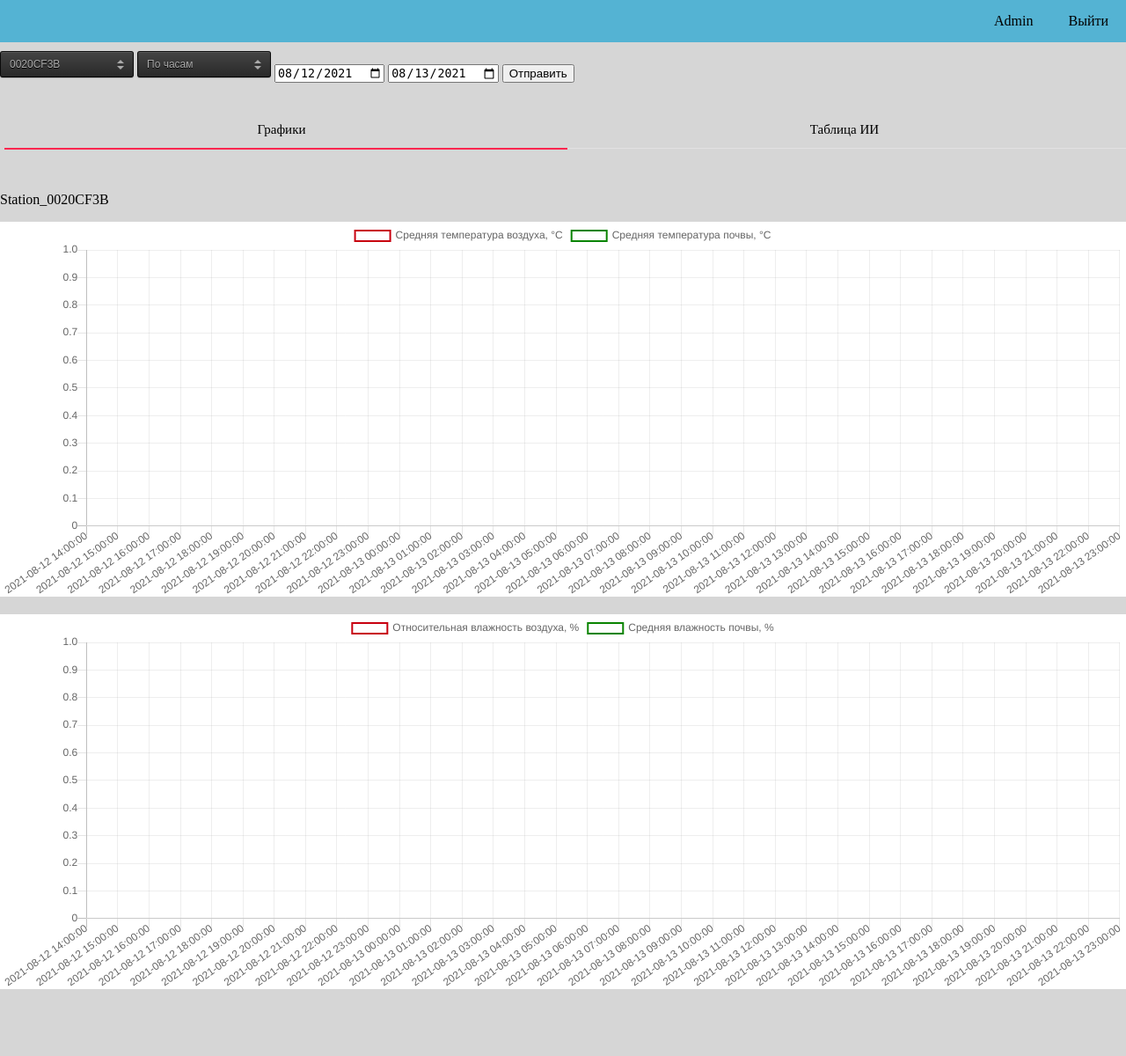
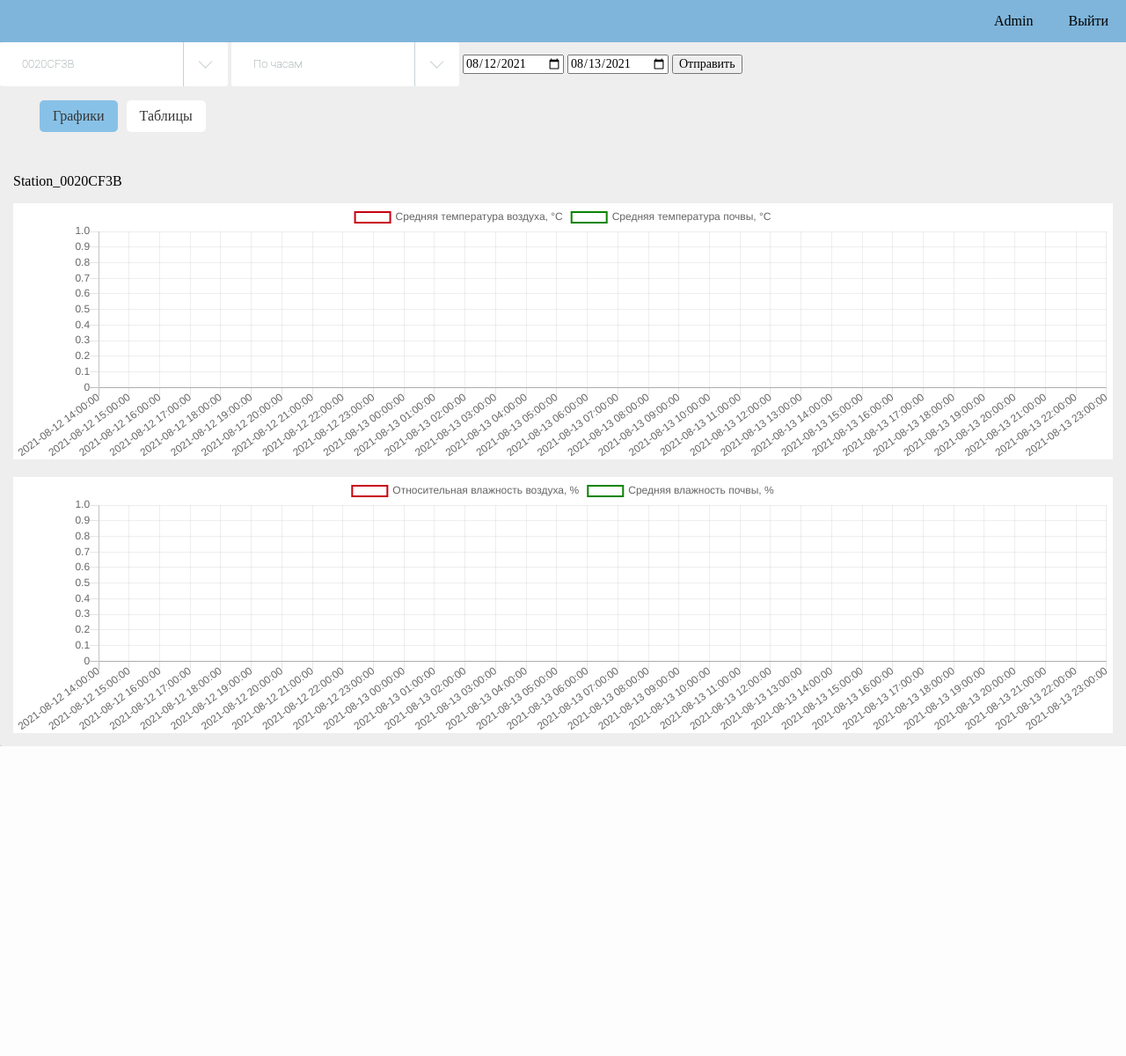
Before and after one commit to Winleynnn/Monitoring_test_project, a Django app: page / in a window 1280 px wide. Shown: the whole page at 88% size. After the commit the page ends 848 px from the top, so only its background shows below. Run offline with Django 3.2, Linux system fonts and the light colour scheme; a user stored in the database is signed in; data comes from the database, SQL or seed files in the repository; both versions use the stored data as it was after the commit; some libraries are stand-ins or nearby versions.

Commit message:
backend with design
чуть не умер, но дело сделано. изменены выпадающие списки. сайт выводит графики/инфу в таблицу только при нажатии кнопки. немного моросят диапазоны

```diff
--- a/django_site/restfull_api_test/polls/static/css/site2.css
+++ b/django_site/restfull_api_test/polls/static/css/site2.css
@@ -1,7 +1,8 @@
 body {
-	background-color: #D6D6D6;
+	background-color: #EEEEEE;
   overflow-x: hidden;
   margin: 0;
+  font-family: Century Gothic;
 }
 .grafic {
 	background-color: #FFFFFF;
@@ -14,81 +15,63 @@
 	margin-top: 20px;
 	background-color: #fff;
 }
-
 button:focus,
 input:focus,
 textarea:focus,
 select:focus {
   outline: none; }
 
+/*----- Tabs -----*/
 .tabs {
-  display: inline-block;
-  display: -webkit-flex;
-  display: -moz-flex;
-  display: flex;
-  -webkit-flex-wrap: wrap;
-  -moz-flex-wrap: wrap;
-  flex-wrap: wrap;
-  margin: 0;
-  overflow: hidden; }
-  .tabs [class^="tab"] label,
-  .tabs [class*=" tab"] label {
-    color: black;
-    cursor: pointer;
-    display: block;
-    font-size: 15px;
-    font-weight: 300;
-    line-height: 1em;
-    padding: 30px 0 10px 0;
-    text-align: center; }
-  .tabs [class^="tab"] [type="radio"],
-  .tabs [class*=" tab"] [type="radio"] {
-    border-bottom: 1px solid rgba(239, 237, 239, 0.5);
-    cursor: pointer;
-    -webkit-appearance: none;
-    -moz-appearance: none;
-    appearance: none;
-    display: block;
-    width: 100%;
-    -webkit-transition: all 0.3s ease-in-out;
-    -moz-transition: all 0.3s ease-in-out;
-    -o-transition: all 0.3s ease-in-out;
-    transition: all 0.3s ease-in-out; }
-    .tabs [class^="tab"] [type="radio"]:hover, .tabs [class^="tab"] [type="radio"]:focus,
-    .tabs [class*=" tab"] [type="radio"]:hover,
-    .tabs [class*=" tab"] [type="radio"]:focus {
-      border-bottom: 1px solid #fd264f; }
-    .tabs [class^="tab"] [type="radio"]:checked,
-    .tabs [class*=" tab"] [type="radio"]:checked {
-      border-bottom: 2px solid #fd264f; }
-    .tabs [class^="tab"] [type="radio"]:checked + div,
-    .tabs [class*=" tab"] [type="radio"]:checked + div {
-      opacity: 1; }
-    .tabs [class^="tab"] [type="radio"] + div,
-    .tabs [class*=" tab"] [type="radio"] + div {
-      display: block;
-      opacity: 0;
-      padding: 2rem 0;
-      width: 90%;
-      -webkit-transition: all 0.3s ease-in-out;
-      -moz-transition: all 0.3s ease-in-out;
-      -o-transition: all 0.3s ease-in-out;
-      transition: all 0.3s ease-in-out; }
-    .tabs .tab-2 {
-    width: 50%;
+	width:100%;
+	display:inline-block;
 }
-    .tabs .tab-2 [type="radio"] + div {
-      width: 200%;
-      margin-left: 200%;
+/*----- Tab Links -----*/
+/* Clearfix */
+	.tab-links:after {
+	display:block;
+	clear:both;
+	content:'';
 }
-    .tabs .tab-2 [type="radio"]:checked + div {
-      margin-left: 0;
+.tab-links li {
+	margin:0px 5px;
+	float:left;
+	list-style:none;
+
 }
-    .tabs .tab-2:last-child [type="radio"] + div {
-      margin-left: 100%;
+.tab-links a {
+	padding:9px 15px;
+	display:inline-block;
+	border-radius:5px 5px 5px 5px;
+	background:#ffffff;
+	font-size:16px;
+
+	color:#363636;
+	transition:all linear 0.15s;
+  text-decoration: none;
+  user-select: none;
+
 }
-    .tabs .tab-2:last-child [type="radio"]:checked + div{
-      margin-left: -100%;
+.tab-links a:hover {
+  background:#c8dae6;
+	text-decoration:none;
+}
+li.active a, li.active a:hover {
+	background:#88c1e7;
+	color:#363636;
+}
+/*----- Content of Tabs -----*/
+.tab-content {
+	padding:15px;
+	border-radius:3px;
+	box-shadow:-1px 1px 1px rgba(0,0,0,0.15);
+
+}
+.tab {
+	display:none;
+}
+.tab.active {
+	display:block;
 }
 
 .table{
@@ -97,173 +80,61 @@
 	border-spacing:0;
 	 height: auto;
 	background-color: #fff;
+	font-family:'Times New Roman', Times, serif;
+
 }
 .table, .table td, .table th {
-	  border: 3px solid #000000;
+	border: 2px solid #000000;
 }
 .table td{
 	padding: 3px;
 	width: 30px;
-	  height: 5px;
+	height: 3px;
 	}
 .table th {
-
 	font-weight: normal;
 	padding: 3px;
 	width: 30px;
 	height: 30px;
 }
-.dropdown {
-  display: inline-block;
-  position: relative;
-  overflow: hidden;
-  height: 28px;
-  width: 150px;
-  background: #f2f2f2;
-  border: 1px solid;
-  border-color: white #f7f7f7 whitesmoke;
-  border-radius: 3px;
-  background-image: -webkit-linear-gradient(top, transparent, rgba(0, 0, 0, 0.06));
-  background-image: -moz-linear-gradient(top, transparent, rgba(0, 0, 0, 0.06));
-  background-image: -o-linear-gradient(top, transparent, rgba(0, 0, 0, 0.06));
-  background-image: linear-gradient(to bottom, transparent, rgba(0, 0, 0, 0.06));
-  -webkit-box-shadow: 0 1px 1px rgba(0, 0, 0, 0.08);
-  box-shadow: 0 1px 1px rgba(0, 0, 0, 0.08);
-}
-
-.dropdown:before, .dropdown:after {
-  content: '';
-  position: absolute;
-  z-index: 2;
-  top: 9px;
-  right: 10px;
-  width: 0;
-  height: 0;
-  border: 4px dashed;
-  border-color: #888888 transparent;
-  pointer-events: none;
-}
-
-.dropdown:before {
-  border-bottom-style: solid;
-  border-top: none;
-}
-
-.dropdown:after {
-  margin-top: 7px;
-  border-top-style: solid;
-  border-bottom: none;
-}
-
-.dropdown-select {
-  position: relative;
-  width: 130%;
-  margin: 0;
-  padding: 6px 8px 6px 10px;
-  height: 28px;
-  line-height: 14px;
-  font-size: 12px;
-  color: #62717a;
-  text-shadow: 0 1px white;
-  background: #f2f2f2; /* Fallback for IE 8 */
-  background: rgba(0, 0, 0, 0) !important; /* "transparent" doesn't work with Opera */
-  border: 0;
-  border-radius: 0;
-  -webkit-appearance: none;
-}
-
-.dropdown-select:focus {
-  z-index: 3;
-  width: 100%;
-  color: #394349;
-  outline: 2px solid #49aff2;
-  outline: 2px solid -webkit-focus-ring-color;
-  outline-offset: -2px;
-}
-
-.dropdown-select > option {
-  margin: 3px;
-  padding: 6px 8px;
-  text-shadow: none;
-  background: #f2f2f2;
-  border-radius: 3px;
+.table th:hover {
     cursor: pointer;
 }
 
-/* Fix for IE 8 putting the arrows behind the select element. */
-
-.lt-ie9 .dropdown {
-  z-index: 1;
+.table th {
+  background:#fff;
+}
+.table tbody tr:nth-child(even){
+	background: rgb(199, 199, 199);
 }
 
-.lt-ie9 .dropdown-select {
-  z-index: -1;
+.table thead th {
+    color: #ffffff;
+    background: #219c77;
 }
 
-.lt-ie9 .dropdown-select:focus {
-  z-index: 3;
+
+.table thead th:nth-child(odd) {
+    color: #ffffff;
+    background: #324960;
 }
 
-/* Dirty fix for Firefox adding padding where it shouldn't. */
-
-@-moz-document url-prefix() {
-  .dropdown-select {
-    padding-left: 6px;
-  }
-}
-
-.dropdown-dark {
-  background: #444;
-  border-color: #111111 #0a0a0a black;
-  background-image: -webkit-linear-gradient(top, transparent, rgba(0, 0, 0, 0.4));
-  background-image: -moz-linear-gradient(top, transparent, rgba(0, 0, 0, 0.4));
-  background-image: -o-linear-gradient(top, transparent, rgba(0, 0, 0, 0.4));
-  background-image: linear-gradient(to bottom, transparent, rgba(0, 0, 0, 0.4));
-  -webkit-box-shadow: inset 0 1px rgba(255, 255, 255, 0.1), 0 1px 1px rgba(0, 0, 0, 0.2);
-  box-shadow: inset 0 1px rgba(255, 255, 255, 0.1), 0 1px 1px rgba(0, 0, 0, 0.2);
-}
-
-.dropdown-dark:before {
-  border-bottom-color: #aaa;
-}
-
-.dropdown-dark:after {
-  border-top-color: #aaa;
-}
-
-.dropdown-dark .dropdown-select {
-  color: #aaa;
-  text-shadow: 0 1px black;
-  background: #444;  /* Fallback for IE 8 */
-}
-
-.dropdown-dark .dropdown-select:focus {
-  color: #ccc;
-}
-
-.dropdown-dark .dropdown-select > option {
-  background: #444;
-  text-shadow: 0 1px rgba(0, 0, 0, 0.4);
-}
+/*Кнопки хедера*/
 .top_nav{
-  background-color: rgb(84, 179, 211);
+  background-color: #7FB5DA;
   display: block;
   width: 100%;
   height: fit-content;
-  margin-bottom:10px;
 }
-
 .nav_container{
   display: flex;
   flex-direction: row;
   justify-content: flex-end;
 }
-
 .nav_list{
   margin: 0;
   display:inline-flex;
 }
-
 .nav_list li
 {
   transition: all 0.5s;
@@ -274,12 +145,293 @@
   text-align: right;
   padding: 15px 20px;
 }
-
 .nav_list li:hover{
-  background-color: rgb(126, 215, 245);
+  background-color: #a0d7fc;
 }
-
 .nav_list a
 {
   text-decoration: none;
 }
+
+/*Выпадающий список */
+
+select {
+  z-index: 3;
+  float: left;
+}
+/** Custom Select **/
+.custom-select-wrapper {
+  position: relative;
+  display: inline-block;
+  user-select: none;
+  cursor: pointer;
+}
+.custom-select-wrapper select {
+  display: none;
+}
+.custom-select {
+  position: relative;
+  display: inline-block;
+  font: 13px/1.5 "Roboto", sans-serif;
+}
+.custom-select-trigger {
+  position: relative;
+  display: block;
+  min-width: 130px;
+  padding: 0 104px 0 25px;
+  font-weight: 100;
+  color: #6e7c83;
+  line-height: 50px;
+  background-color: #ffffff;
+  border-radius: 3px;
+  cursor: pointer;
+  transition: all 0.2s ease-in-out;
+}
+.custom-select-trigger:hover {
+  -webkit-box-shadow: 0px 10px 50px 0px rgba(43, 111, 246, 0.1);
+  box-shadow: 0px 10px 50px 0px rgba(43, 111, 246, 0.1);
+}
+.custom-select-trigger:before {
+  position: absolute;
+  display: block;
+  content: "";
+  width: 1px;
+  height: 50px;
+  top: 3px;
+  right: 50px;
+  margin-top: -3px;
+  border-right: 1px solid #c7d1d6;
+  transition: all 0.35s ease-out;
+  transform-origin: 50% 0;
+}
+.custom-select-trigger:after {
+  position: absolute;
+  display: block;
+  content: "";
+  width: 10px;
+  height: 10px;
+  top: 50%;
+  right: 20px;
+  margin-top: -3px;
+  border-bottom: 1px solid #c7d1d6;
+  border-right: 1px solid #c7d1d6;
+  transform: rotate(45deg) translateY(-50%);
+  transition: all 0.35s ease-out;
+  transform-origin: 50% 0;
+}
+.custom-select.opened .custom-select-trigger:after {
+  margin-top: 3px;
+  transform: rotate(-135deg) translateY(-50%);
+}
+.custom-options {
+  position: absolute;
+  display: block;
+  top: 100%;
+  left: 0%;
+  right: 0;
+  width: 100%;
+
+  margin: 10px 0;
+  border-radius: 5px;
+  box-sizing: border-box;
+  /*  box-shadow: 0 2px 1px rgba(0, 0, 0, .1); */
+
+  background: #fff;
+  transition: all 0.2s ease-in-out;
+
+  opacity: 0;
+  visibility: hidden;
+  pointer-events: none;
+  transform: translateY(-15px);
+  border: 0;
+}
+.custom-select.opened .custom-options {
+  opacity: 1;
+  visibility: visible;
+  pointer-events: all;
+  transform: translateY(-8px);
+
+  -webkit-box-shadow: 0px 10px 50px 0px rgba(43, 111, 246, 0.1);
+  box-shadow: 0px 10px 50px 0px rgba(43, 111, 246, 0.1);
+}
+.option-hover:before {
+  background: #f9f9f9;
+}
+.custom-option {
+  position: relative;
+  display: block;
+  padding: 0 22px;
+  font: 13px/1.5 "Roboto", sans-serif;
+  font-weight: 600;
+  color: #b5b5b5;
+  line-height: 47px;
+  cursor: pointer;
+  transition: all 0.05s ease-in-out;
+}
+.custom-option:first-of-type {
+  border-radius: 4px 4px 0 0;
+
+  border-top-right-radius: 5px;
+  border-top-left-radius: 5px;
+}
+.custom-option:last-of-type {
+  border-bottom: 0;
+  border-radius: 0 0 4px 4px;
+  border-bottom-right-radius: 5px;
+  border-bottom-left-radius: 5px;
+}
+.custom-option:hover,
+.custom-option.selection {
+  color: #fff;
+  background-color: #49e2bb;
+}
+
+
+/*Стили окна авторизации*/
+.log_btn {
+  text-decoration: none;
+  display: inline-block;
+  padding: 10px 30px;
+  margin: 10px 20px;
+  position: relative;
+  overflow: hidden;
+  border: 2px solid #7FB5DA;
+  border-radius: 8px;
+  font-family: Century Gothic;
+  color: #408fc4;
+  transition: .2s ease-in-out;
+}
+.log_btn:before {
+  content: "";
+  background: linear-gradient(90deg, rgba(255, 255, 255, .1), rgba(255, 255, 255, .5));
+  height: 50px;
+  width: 50px;
+  position: absolute;
+  top: -8px;
+  left: -75px;
+  transform: skewX(-45deg);
+}
+.log_btn:hover {
+  background: #7FB5DA;
+  color: #fff;
+}
+.log_btn:hover:before {
+  left: 150px;
+  transition: .5s ease-in-out;
+}
+.log_form {
+  text-align: center;
+
+}
+.log_form2 {
+  margin-top: 10%;
+}
+
+@import url(animate.css);
+#container {
+	position: fixed;
+	width: 340px;
+	height: 280px;
+	top: 50%;
+	left: 50%;
+	margin-top: -140px;
+	margin-left: -200px;
+	background: #fff;
+	border-radius: 3px;
+	border: 1px solid #ccc;
+	box-shadow: 0 1px 2px rgba(0, 0, 0, .1);
+	-webkit-animation-name: bounceIn;
+	-webkit-animation-fill-mode: both;
+	-webkit-animation-duration: 1s;
+	-webkit-animation-iteration-count: 1;
+	-webkit-animation-timing-function: linear;
+	-moz-animation-name: bounceIn;
+	-moz-animation-fill-mode: both;
+	-moz-animation-duration: 1s;
+	-moz-animation-iteration-count: 1;
+	-moz-animation-timing-function: linear;
+	animation-name: bounceIn;
+	animation-fill-mode: both;
+	animation-duration: 1s;
+	animation-iteration-count: 1;
+	animation-timing-function: linear;
+}
+
+form {
+	margin: 0 auto;
+
+}
+
+label {
+	color: #555;
+	display: inline-block;
+	margin-left: 18px;
+	padding-top: 10px;
+	font-size: 14px;
+}
+
+p a {
+	font-size: 11px;
+	color: #aaa;
+	float: right;
+	margin-top: -13px;
+	margin-right: 20px;
+	-webkit-transition: all .4s ease;
+	-moz-transition: all .4s ease;
+	transition: all .4s ease;
+}
+
+p a:hover {
+	color: #555;
+}
+
+input {
+	font-family: Century Gothic;
+	font-size: 14px;
+	outline: none;
+}
+
+input[type=text],
+input[type=password] {
+	color: #777;
+	padding-left: 10px;
+	margin: 10px;
+	margin-top: 12px;
+	margin-left: 18px;
+	width: 290px;
+	height: 35px;
+	border: 1px solid #c7d0d2;
+	border-radius: 2px;
+	box-shadow: inset 0 1.5px 3px rgba(190, 190, 190, .4), 0 0 0 5px #f5f7f8;
+	-webkit-transition: all .4s ease;
+	-moz-transition: all .4s ease;
+	transition: all .4s ease;
+}
+
+input[type=text]:hover,
+input[type=password]:hover {
+	border: 1px solid #b6bfc0;
+	box-shadow: inset 0 1.5px 3px rgba(190, 190, 190, .7), 0 0 0 5px #f5f7f8;
+}
+
+input[type=text]:focus,
+input[type=password]:focus {
+	border: 1px solid #a8c9e4;
+	box-shadow: inset 0 1.5px 3px rgba(190, 190, 190, .4), 0 0 0 5px #e6f2f9;
+}
+
+#lower {
+	background: #ecf2f5;
+
+	height: 58px;
+  margin: 20 -0.4px 0 -0.4px;
+	box-shadow: inset 1 1px 1px rgb(0, 0, 0);
+	border-top: 1px solid #ccc;
+	border-bottom-right-radius: 3px;
+	border-bottom-left-radius: 3px;
+}
+
+input[type=checkbox] {
+	margin-left: 20px;
+	margin-top: 30px;
+}
--- a/django_site/restfull_api_test/polls/templates/polls/index.html
+++ b/django_site/restfull_api_test/polls/templates/polls/index.html
@@ -1,40 +1,34 @@
-	<div class="container">
-		<div class="dropdown dropdown-dark">
-			<select name="two" class="dropdown-select" id="select_station">
-				<option value="0020CF3B">0020CF3B</option>
+	<select name="potencial" class="custom-select sources" placeholder="0020CF3B" id="select_station">
+		<option value="0020CF3B" selected>0020CF3B</option>
 		<option value="002099C5">002099C5</option>
 	</select>
-		</div>
-		<div class="dropdown dropdown-dark">
-			<select name="two" class="dropdown-select"  id="select_mode">
-				<option value="hourly">По часам</option>
+	<select name="potencial" class="custom-select sources" placeholder="По часам" id="select_mode">
+		<option value="hourly" selected>По часам</option>
 		<option value="daily">По дням</option>
 		<option value="weekly">По неделям</option>
 	</select>
-		</div>
 		<input id="first_date" type="date" name="calendar" value="2021-08-12">
 	   	<input id="second_date" type="date" name="calendar" value="2021-08-13">
-	  	<input id="button_date" type="submit" value="Отправить"></p>
-	</div>
+	  	<input id="button_date" type="submit" value="Отправить">
+
 	<div class="tabs">
-		<div class="tab-2">
-		<label for="tab2-1">Графики</label>
-		<input id="tab2-1" name="tabs-two" type="radio" checked="checked">
-		<div>
+		<ul class="tab-links">
+			<li class="active" onmousedown="return false"><a href="#tab1">Графики</a></li>
+			<li  onmousedown="return false"><a href="#tab2">Таблицы</a></li>
+		</ul>
+		<div class="tab-content">
+			<div id="tab1" class="tab active">
 				<p class = "stationName">Station_0020CF3B</p>
 				<p id = "messageNoInfo1"></p>
 				<div class="graphic">
-				<canvas id="myChart" class="chart1" height= "100px"></canvas>
-				<canvas id="myChart2" class="chart2" height= "100px"></canvas>
+					<canvas id="myChart" class="chart1" height= "70px"></canvas>
+					<canvas id="myChart2" class="chart2" height= "70px"></canvas>
 				</div>
 			</div>
-		</div>
-		<div class="tab-2">
-			<label for="tab2-2">Таблица ИИ</label>
-			<input id="tab2-2" name="tabs-two" type="radio">
-			<div>
+			<div id="tab2" class="tab">
 				<p id = "messageNoInfo2"></p>
 				<table class="table" id="myTable">
+					<tbody>
 						<thead>
 						<tr>
 							<th onclick="sortTable(0)">Дата </th>
@@ -44,7 +38,6 @@
 							<th onclick="sortTable(4)">Влажность почвы, %</th>
 						</tr>
 						</thead>
-					<tbody>
 						{% for a in data %}
 						<tr>
 							<td>{{a.date}}</td>
@@ -59,7 +52,9 @@
 			</div>
 		</div>
 	</div>
+
 	<div class="display">
+		<script src="https://code.jquery.com/jquery-3.3.1.min.js" ></script>
 		<script src="https://cdnjs.cloudflare.com/ajax/libs/Chart.js/2.8.0/Chart.bundle.min.js"></script>
 		<script type = "text/javascript">
 			var ctx = document.getElementById('myChart').getContext('2d');
@@ -144,26 +139,110 @@
 				}
 			});
 
-			//сортировка таблицы
-			document.addEventListener('DOMContentLoaded', () => {
-			const getSort = ({ target }) => {
-			const order = (target.dataset.order = -(target.dataset.order || -1));
-			const index = [...target.parentNode.cells].indexOf(target);
-			const collator = new Intl.Collator(['en', 'ru'], { numeric: true });
-			const comparator = (index, order) => (a, b) => order * collator.compare(
-				a.children[index].innerHTML,
-				b.children[index].innerHTML
+	// 		//сортировка таблицы
+	// 		document.addEventListener('DOMContentLoaded', () => {
+	// 		const getSort = ({ target }) => {
+	// 		const order = (target.dataset.order = -(target.dataset.order || -1));
+	// 		const index = [...target.parentNode.cells].indexOf(target);
+	// 		const collator = new Intl.Collator(['en', 'ru'], { numeric: true });
+	// 		const comparator = (index, order) => (a, b) => order * collator.compare(
+	// 			a.children[index].innerHTML,
+	// 			b.children[index].innerHTML
+	// 		);
+
+	// 		for(const tBody of target.closest('table').tBodies)
+	// 			tBody.append(...[...tBody.rows].sort(comparator(index, order)));
+
+	// 		for(const cell of target.parentNode.cells)
+	// 			cell.classList.toggle('sorted', cell === target);
+	// 	};
+
+	// 	document.querySelectorAll('.table thead').forEach(tableTH => tableTH.addEventListener('click', () => getSort(event)));
+
+	// });
+
+	//Выпадающий список
+				$(".custom-select").each(function() {
+			var classes = $(this).attr("class"),
+				id = $(this).attr("id"),
+				name = $(this).attr("name");
+			var template = '<div class="' + classes + '">';
+			template +=
+				'<span class="custom-select-trigger">' +
+				$(this).attr("placeholder") +
+				"</span>";
+			template += '<div class="custom-options">';
+			$(this)
+				.find("option")
+				.each(function() {
+				template +=
+					'<span class="custom-option ' +
+					$(this).attr("class") +
+					'" data-value="' +
+					$(this).attr("value") +
+					'">' +
+					$(this).html() +
+					"</span>";
+				});
+			template += "</div></div>";
+
+			$(this).wrap('<div class="custom-select-wrapper"></div>');
+			$(this).hide();
+			$(this).after(template);
+			});
+			$(".custom-option:first-of-type").hover(
+			function() {
+				$(this)
+				.parents(".custom-options")
+				.addClass("option-hover");
+			},
+			function() {
+				$(this)
+				.parents(".custom-options")
+				.removeClass("option-hover");
+			}
 			);
+			$(".custom-select-trigger").on("click", function() {
+			$("html").one("click", function() {
+				$(".custom-select").removeClass("opened");
+			});
+			$(this)
+				.parents(".custom-select")
+				.toggleClass("opened");
+			event.stopPropagation();
+			});
+			$(".custom-option").on("click", function() {
+			$(this)
+				.parents(".custom-select-wrapper")
+				.find("select")
+				.val($(this).data("value"));
+			$(this)
+				.parents(".custom-options")
+				.find(".custom-option")
+				.removeClass("selection");
+			$(this).addClass("selection");
+			$(this)
+				.parents(".custom-select")
+				.removeClass("opened");
+			$(this)
+				.parents(".custom-select")
+				.find(".custom-select-trigger")
+				.text($(this).text());
+			});
 
-			for(const tBody of target.closest('table').tBodies)
-				tBody.append(...[...tBody.rows].sort(comparator(index, order)));
+		//Табы
+				jQuery(document).ready(function() {
+				jQuery('.tabs .tab-links a').on('click', function(e) {
+				var currentAttrValue = jQuery(this).attr('href');
 
-			for(const cell of target.parentNode.cells)
-				cell.classList.toggle('sorted', cell === target);
-		};
+		// Show/Hide Tabs
+				jQuery('.tabs ' + currentAttrValue).fadeIn(400).siblings().hide();
 
-		document.querySelectorAll('.table thead').forEach(tableTH => tableTH.addEventListener('click', () => getSort(event)));
+				// Change/remove current tab to active
+				jQuery(this).parent('li').addClass('active').siblings().removeClass('active');
 
+				e.preventDefault();
+				});
 			});
 		</script>
 	  </div>
--- a/django_site/restfull_api_test/polls/templates/polls/navbar.html
+++ b/django_site/restfull_api_test/polls/templates/polls/navbar.html
@@ -2,8 +2,8 @@
     <div class="nav_container">
         <ul class="nav_list">
             {% if user.is_authenticated %}
-            <a href="/account"><li>{{user.username|title}}</li></a>
-            <a href="/logout"><li>Выйти</li></a>
+            <a  onmousedown="return false" style="cursor: pointer;"><li>{{user.username|title}}</li></a>
+            <a href="/logout"  onmousedown="return false"><li>Выйти</li></a>
             <!-- <li><a href="/">Главная страница</a></li> -->
             {% endif %}
         </ul>
```
Also changed, not shown: django_site/restfull_api_test/polls/templates/polls/login.html (+14 -7 lines), django_site/restfull_api_test/db.sqlite3. Lines whose indentation alone changed are shown as unchanged.
